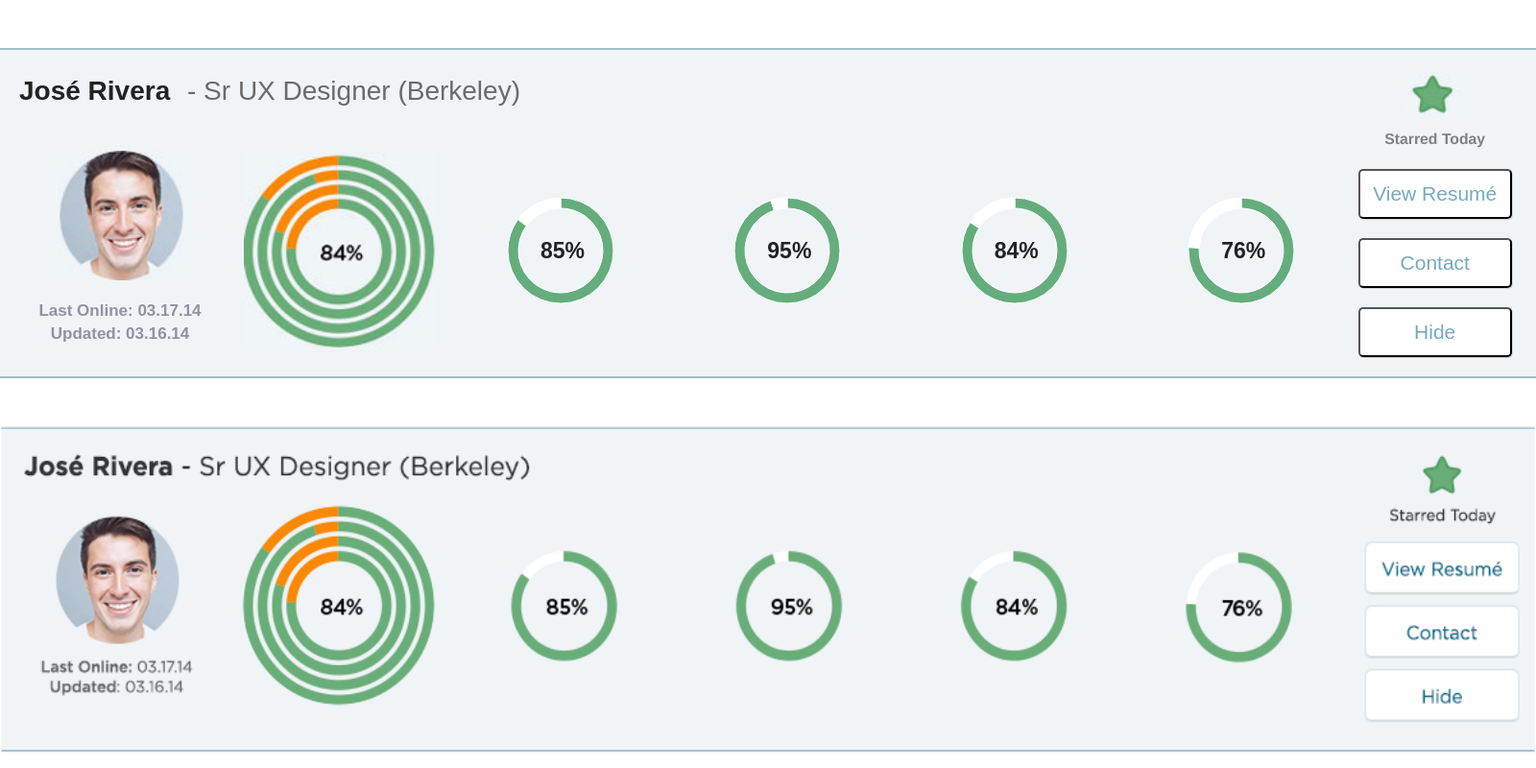
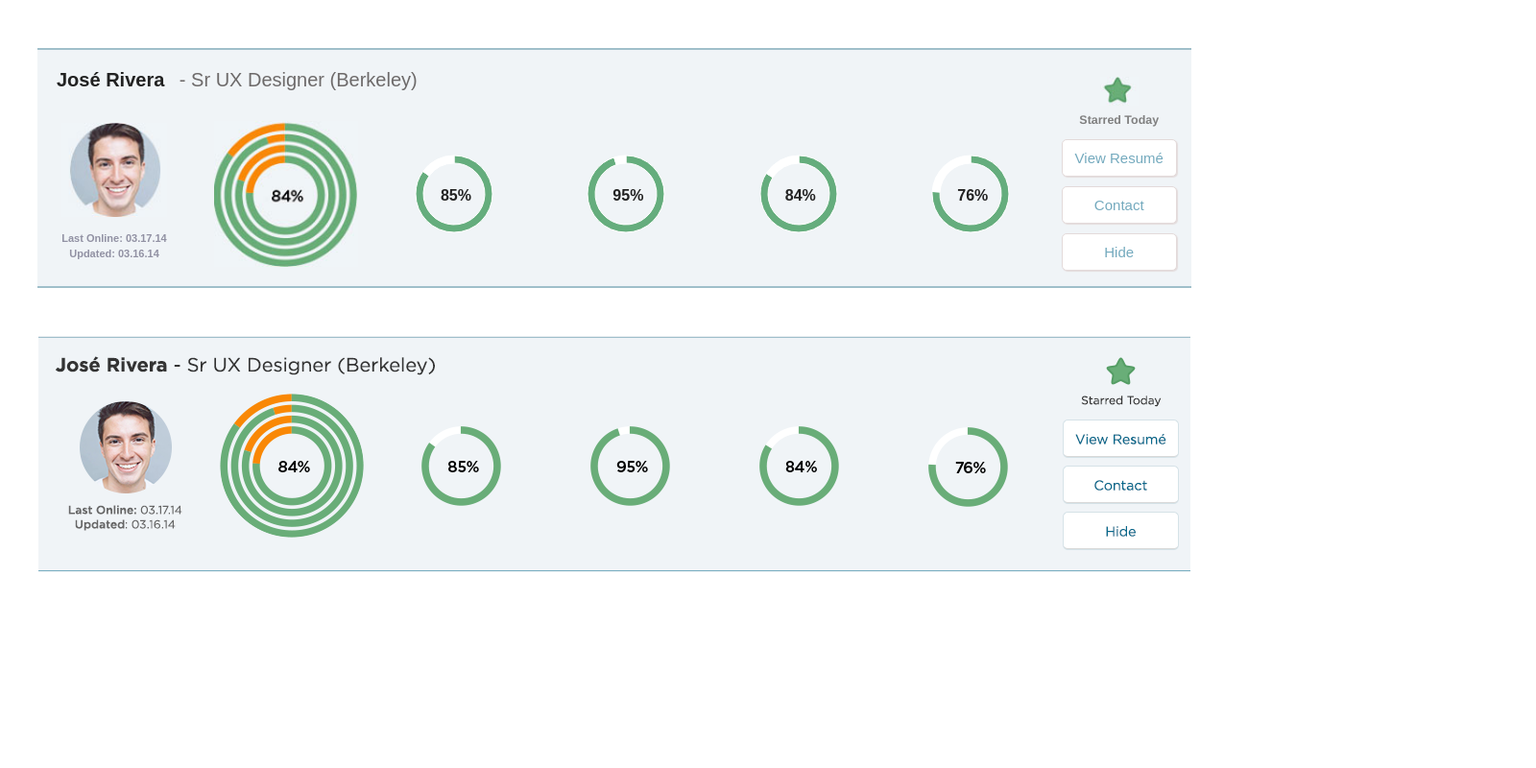
Before and after one commit to nuhuxi/joserivera-sample, a plain HTML site: page index.html in a window 1280 px wide. Shown: the whole page at 96% size, 1600 px wide, since content can reach past the window. Drawn offline with nearby package versions, Linux system fonts and the light colour scheme.

Commit message:
adjusted width to 1200px

```diff
--- a/css/main.css
+++ b/css/main.css
@@ -63,16 +63,15 @@ textarea {
 
 body {
 	width: 100%;
-
+	height:auto;
 }
 
 
 #main-container {
 	margin-top: 50px;
-	width: 1600px;
-	height: 340px;
+	width: 1202px;
+	height: 246px;
 	margin:50px auto;
-	min-width: 1600px;
 	border-top: 2px solid #9fbfca;
 	border-bottom: 2px solid #9fbfca;
 	background-color: #f0f4f7;
@@ -83,7 +82,7 @@ body {
 #name {
 	display:block;
 	width:600px;
-	font-size: 28px;
+	font-size: 20px;
 	margin-left: 20px;
 	font-family: "arial", sans-serif;
 
@@ -93,31 +92,29 @@ body {
 	font-family: arial;
 	font-weight: 100;
 	color: #6d6a6a;
-	font-size: 28px;
 	margin-left: 10px;
 }
 
 #photo-container {
 	display:inline-block;
-	width: 250px;
+	width: 160px;
 	text-align:center;
 	margin-top:15px;
 }
 
 .photo {
-	width: 150px;
-	height: 135px;
-
+	width: 110px;
+	height: 98px;
 
 }
 
 #date-online {
 
 	color: #9191a3;
-	font-size: 17px;
+	font-size: 11px;
 	font-family: arial;
 	font-weight: 900;
-	margin-top:20px;
+	margin-top:15px;
 
 
 }
@@ -135,7 +132,8 @@ body {
 }
 
 #first-graph img {
-	width:200px;
+	width:150px;
+	margin-left:20px;
 }
 
 #second-graph,
@@ -143,10 +141,10 @@ body {
 #fourth-graph,
 #fifth-graph {
 	display:inline-block;
-	width:130px;
+	width:100px;
 	text-align:center;
-	margin-left:60px;
-	margin-right:42px;
+	margin-left:45px;
+	margin-right:30px;
 }
 
 #second-graph h1,
@@ -155,18 +153,18 @@ body {
 #fifth-graph h1 {
 	display:inline-block;
 	position:relative;
-	font-size: 23px;
-	top: 92px;
+	font-size: 16px;
+	top: 69px;
 	left:2px;
 }
 
 
 #button-container {
 	display:inline-block;
-	margin-top: -60px;
+	margin-top: -40px;
 	text-align:center;
-	width: 160px;
-	font-size: 19px;
+	width: 120px;
+	font-size: 15px;
 	font-family: helvetica, sans-serif;
 	color: grey;
 	margin-left:10px;
@@ -174,7 +172,7 @@ body {
 
 #button-container img {
 	margin-bottom:-15px;
-	width: 60px;
+	width: 40px;
 }
 
 #button-container h5 {
@@ -183,16 +181,17 @@ body {
 
 
 #button-container button {
-	padding:12px;
-	width: 160px;
+	border:1px solid #e3dada;
+	box-shadow:1px 1px 1px #e3dcdc;
+	padding:10px;
+	width: 120px;
 	border-radius: 5px;
-	font-size: 21px;
+	font-size: 15px;
 	background-color: #ffffff;
 	color: #74aabe;
-	box-shadow: 1px 1px 1px #d6d1d1;
 	font-weight: 300;
 	font-family:arial;
-	margin-top: 20px;
+	margin-top: 10px;
 
 }
 
@@ -205,14 +204,12 @@ body {
 
 #jose-wrapper {
 	width: 100%;
-	min-width: 1600px;
 }
 
 #jose-example {
 	display:block;
-	width: 1600px;
-	min-width: 1500px;
-	height: 340px;
+	width: 1202px;
+	height:246px;
 	margin:auto;
 }
 
--- a/index.html
+++ b/index.html
@@ -37,21 +37,21 @@
 
 			<div id="second-graph">
 				<h1>85%</h1>
-				<canvas id="canvas2" width="120px" height="120px"></canvas>
+				<canvas id="canvas2" width="90px" height="90px"></canvas>
 			</div>
 			<div id="third-graph">
 				<h1>95%</h1>
-				<canvas id="canvas3" width="120px" height="120px"></canvas>
+				<canvas id="canvas3" width="90px" height="90px"></canvas>
 			</div>
 
 			<div id="fourth-graph">
 				<h1>84%</h1>
-				<canvas id="canvas4" width="120px" height="120px"></canvas>
+				<canvas id="canvas4" width="90px" height="90px"></canvas>
 			</div>
 
 			<div id="fifth-graph">
 				<h1>76%</h1>
-				<canvas id="canvas5" width="120px" height="120px"></canvas>
+				<canvas id="canvas5" width="90px" height="90px"></canvas>
 			</div>
 		</div>  <!-- end of graph-container -->
 
```
